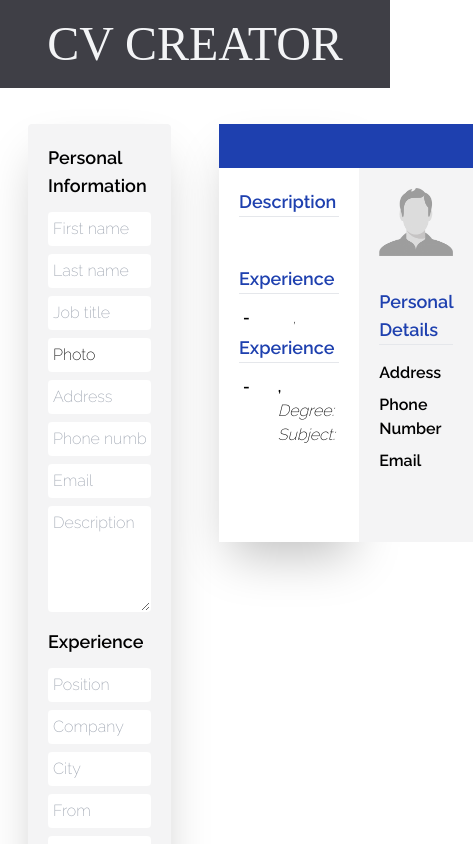
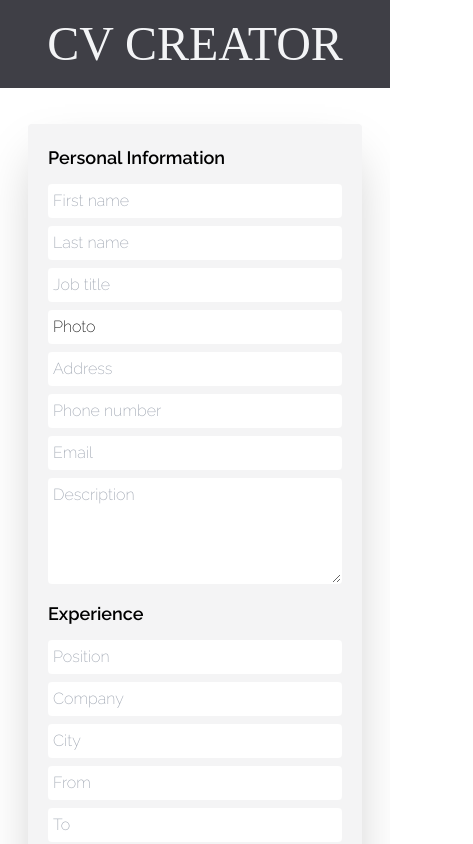
Before and after one commit to shivsgkashyap/cv-app, a React (Vite) app: page / in a window 390 px wide. Shown: the top 844 px of the page, 473 px wide, since content can reach past the window. Built offline with nearby package versions, Linux system fonts and the light colour scheme; a web font is replaced by a local one.

Commit message:
Made responsive

```diff
--- a/package.json
+++ b/package.json
@@ -1,11 +1,14 @@
 {
   "name": "cv-app",
+  "homepage": "https://shivsgkashyap.github.io/cv-app",
   "private": true,
   "version": "0.0.0",
   "type": "module",
   "scripts": {
     "dev": "vite",
     "build": "vite build",
+    "predeploy": "npm run build",
+    "deploy": "gh-pages -d dist",
     "preview": "vite preview"
   },
   "dependencies": {
@@ -20,6 +23,7 @@
     "@types/react-dom": "^18.0.8",
     "@vitejs/plugin-react": "^2.2.0",
     "autoprefixer": "^10.4.13",
+    "gh-pages": "^4.0.0",
     "postcss": "^8.4.19",
     "tailwindcss": "^3.2.4",
     "vite": "^3.2.3"
--- a/src/components/Main.jsx
+++ b/src/components/Main.jsx
@@ -144,7 +144,7 @@ const Main = () => {
   });
 
   return (
-    <main className="grid grid-cols-2 gap-12 max-w-7xl mx-auto mt-2 p-7 font-raleway">
+    <main className="grid grid-cols-1 gap-12 max-w-7xl mx-auto mt-2 p-7 font-raleway lg:grid-cols-2">
       <CVForm
         cv={cv}
         onPersonalChange={handlePersonalChange}
--- a/vite.config.js
+++ b/vite.config.js
@@ -1,7 +1,8 @@
-import { defineConfig } from 'vite'
-import react from '@vitejs/plugin-react'
+import { defineConfig } from "vite";
+import react from "@vitejs/plugin-react";
 
 // https://vitejs.dev/config/
 export default defineConfig({
-  plugins: [react()]
-})
+  base: "/cv-app/",
+  plugins: [react()],
+});
```
Also changed, not shown: 1 other file (tests, documents, lock files or other folders).
